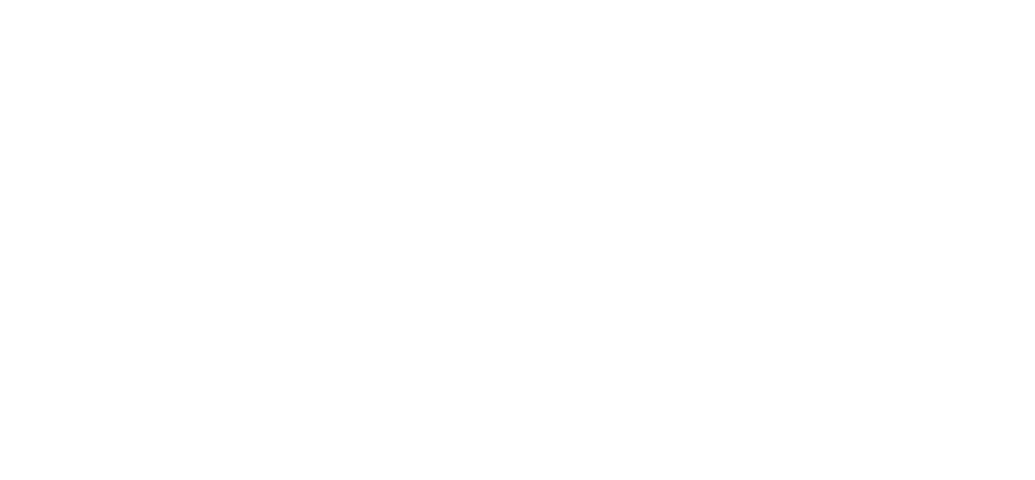
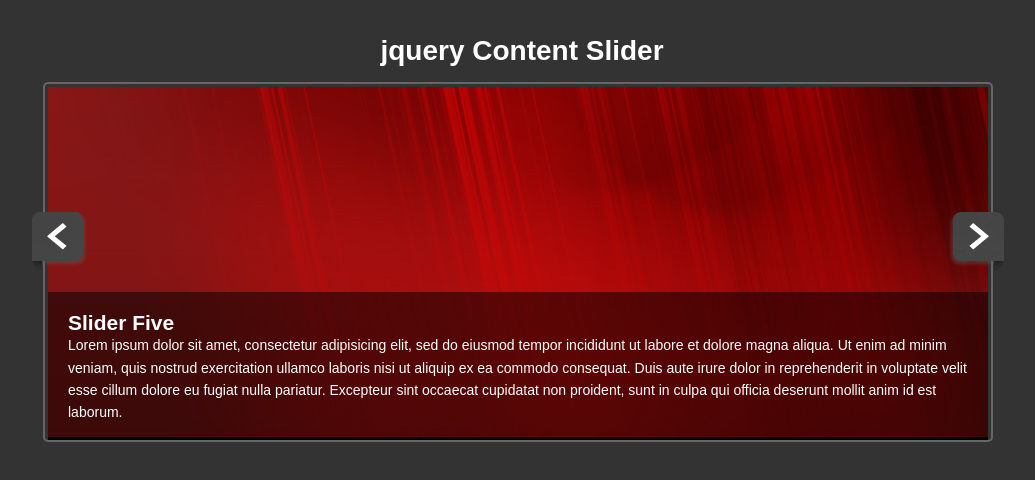
Before and after one commit to brodave318/jQContentSlider, a plain HTML site: page index.html in a window 1280 px wide. Shown: the whole page, without its empty margins (118-1153 px from the left). Drawn offline with nearby package versions, Linux system fonts and the light colour scheme.

Commit message:
Added HTML & CSS markup

```diff
--- /dev/null
+++ b/css/style.css
@@ -0,0 +1,73 @@
+* {
+  margin: 0;
+  padding: 0;
+}
+
+body {
+  font-family: 'Arial', sans-serif;
+  font-size: 14px;
+  color: #fff;
+  background: #333;
+  line-height: 1.6em;
+}
+
+a {
+  color: #fff;
+  text-decoration: none;
+}
+
+h1 {
+  text-align: center;
+  margin-bottom: 20px;
+}
+
+#container {
+    width: 980px;
+    margin: 40px auto;
+    overflow: hidden;
+}
+
+#slider {
+  width: 940px;
+  height: 350px;
+  position: relative;
+  overflow: hidden;
+  float: left;
+  padding: 3px;
+  border: #666 solid 2px;
+  border-radius: 5px;
+}
+
+#slider img {
+  width: 940px;
+  height: 350px;
+}
+
+.slide {
+  position: absolute;
+}
+
+.slide-copy {
+  position: absolute;
+  bottom: 0;
+  left: 0;
+  padding: 20px;
+  background: #7f7f7f;
+  background: rgba(0, 0, 0, 0.5);
+}
+
+#prev, #next {
+  float: left;
+  margin-top: 130px;
+  cursor: pointer;
+  position: relative;
+  z-index: 100;
+}
+
+#prev {
+  margin-right: -45px;
+}
+
+#next {
+  margin-left: -45px;
+}
--- a/index.html
+++ b/index.html
@@ -1,6 +1,61 @@
 <!DOCTYPE html>
   <html>
     <head>
-      <title>jquery Slider</title>
+      <title>jquery Content Slider</title>
+      <link rel="stylesheet" href="css/style.css" />
+
+      <script src="https://cdnjs.cloudflare.com/ajax/libs/jquery/3.2.1/jquery.min.js"></script>
     </head>
+    <body>
+      <div id="container">
+        <header>
+          <h1>jquery Content Slider</h1>
+        </header>
+        <img id="prev" src="img/arrow-left.png" alt="Prev" />
+        <div id="slider">
+          <!-- Slides -->
+          <div class="slide active">
+            <div class="slide-copy">
+              <h2>Slider One</h2>
+              <p>Lorem ipsum dolor sit amet, consectetur adipisicing elit, sed do eiusmod tempor incididunt ut labore et dolore magna aliqua. Ut enim ad minim veniam, quis nostrud exercitation ullamco laboris nisi ut aliquip ex ea commodo consequat. Duis aute irure dolor in reprehenderit in voluptate velit esse cillum dolore eu fugiat nulla pariatur. Excepteur sint occaecat cupidatat non proident, sunt in culpa qui officia deserunt mollit anim id est laborum.</p>
+            </div>
+            <img src="img/slide1.jpg" />
+          </div>
+
+          <div class="slide">
+            <div class="slide-copy">
+              <h2>Slider Two</h2>
+              <p>Lorem ipsum dolor sit amet, consectetur adipisicing elit, sed do eiusmod tempor incididunt ut labore et dolore magna aliqua. Ut enim ad minim veniam, quis nostrud exercitation ullamco laboris nisi ut aliquip ex ea commodo consequat. Duis aute irure dolor in reprehenderit in voluptate velit esse cillum dolore eu fugiat nulla pariatur. Excepteur sint occaecat cupidatat non proident, sunt in culpa qui officia deserunt mollit anim id est laborum.</p>
+            </div>
+            <img src="img/slide2.jpg" />
+          </div>
+
+          <div class="slide">
+            <div class="slide-copy">
+              <h2>Slider Three</h2>
+              <p>Lorem ipsum dolor sit amet, consectetur adipisicing elit, sed do eiusmod tempor incididunt ut labore et dolore magna aliqua. Ut enim ad minim veniam, quis nostrud exercitation ullamco laboris nisi ut aliquip ex ea commodo consequat. Duis aute irure dolor in reprehenderit in voluptate velit esse cillum dolore eu fugiat nulla pariatur. Excepteur sint occaecat cupidatat non proident, sunt in culpa qui officia deserunt mollit anim id est laborum.</p>
+            </div>
+            <img src="img/slide3.jpg" />
+          </div>
+
+          <div class="slide">
+            <div class="slide-copy">
+              <h2>Slider Four</h2>
+              <p>Lorem ipsum dolor sit amet, consectetur adipisicing elit, sed do eiusmod tempor incididunt ut labore et dolore magna aliqua. Ut enim ad minim veniam, quis nostrud exercitation ullamco laboris nisi ut aliquip ex ea commodo consequat. Duis aute irure dolor in reprehenderit in voluptate velit esse cillum dolore eu fugiat nulla pariatur. Excepteur sint occaecat cupidatat non proident, sunt in culpa qui officia deserunt mollit anim id est laborum.</p>
+            </div>
+            <img src="img/slide4.jpg" />
+          </div>
+
+          <div class="slide">
+            <div class="slide-copy">
+              <h2>Slider Five</h2>
+              <p>Lorem ipsum dolor sit amet, consectetur adipisicing elit, sed do eiusmod tempor incididunt ut labore et dolore magna aliqua. Ut enim ad minim veniam, quis nostrud exercitation ullamco laboris nisi ut aliquip ex ea commodo consequat. Duis aute irure dolor in reprehenderit in voluptate velit esse cillum dolore eu fugiat nulla pariatur. Excepteur sint occaecat cupidatat non proident, sunt in culpa qui officia deserunt mollit anim id est laborum.</p>
+            </div>
+            <img src="img/slide5.jpg" />
+          </div>
+          <!-- Slides -->
+        </div>
+        <img id="next" src="img/arrow-right.png" alt="Next" />
+      </div>
+    </body>
   </html>
```
Also changed, not shown: js/script.js (added).
